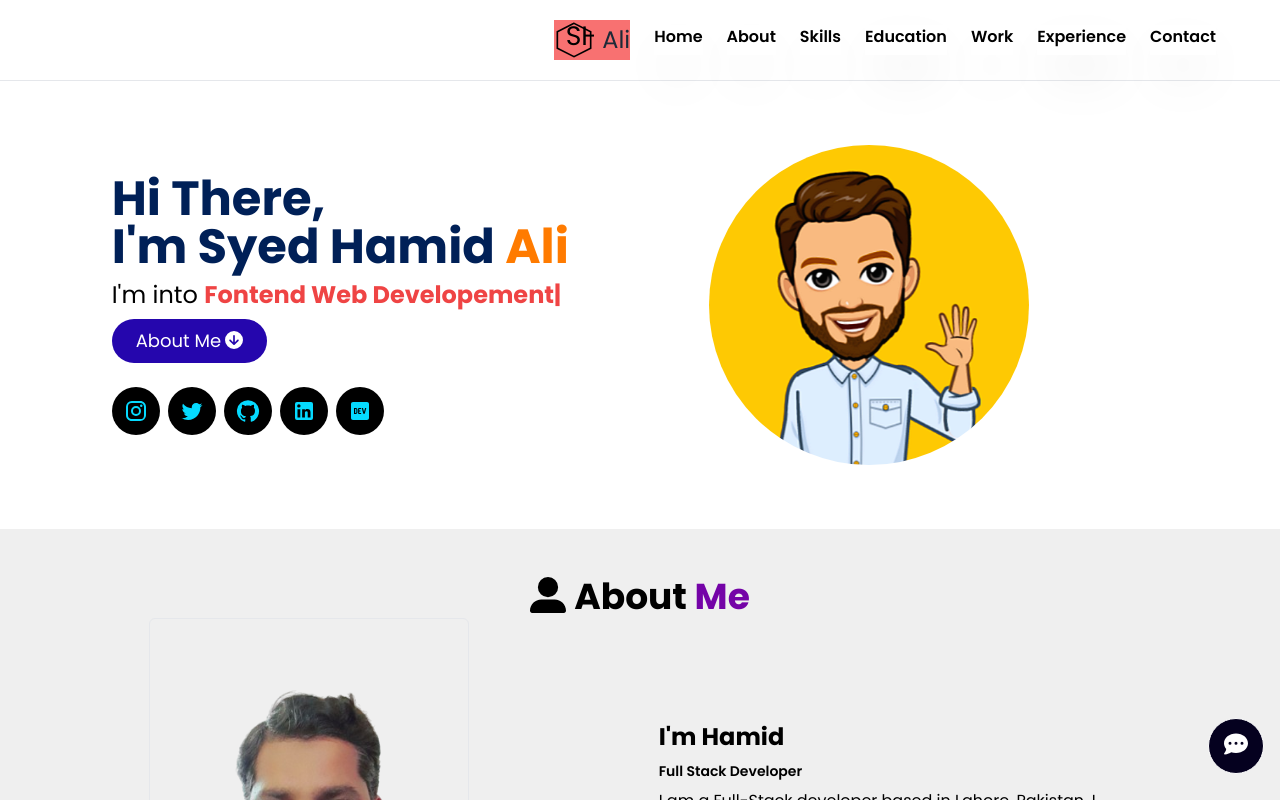
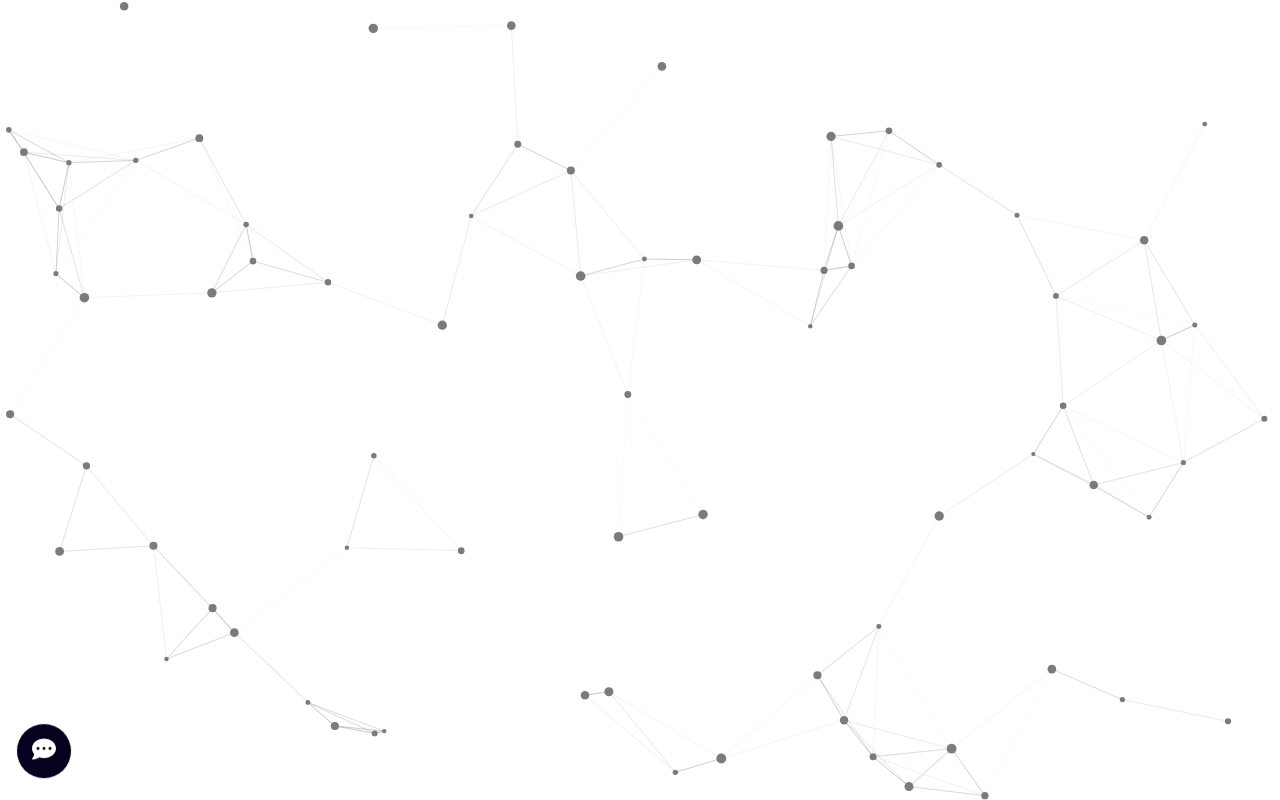
Before and after one commit to Syedhamid84/Portfolio, a React (Create React App) app: page / in a window 1280 px wide. Shown: the top 800 px of the page. Built offline with nearby package versions, Linux system fonts and the light colour scheme.

Commit message:
particles js fixes

```diff
--- a/package.json
+++ b/package.json
@@ -17,14 +17,14 @@
     "@testing-library/jest-dom": "^5.17.0",
     "@testing-library/react": "^13.4.0",
     "@testing-library/user-event": "^13.5.0",
+    "@tsparticles/all": "^3.4.0",
+    "@tsparticles/react": "^3.0.0",
     "hamburger-react": "^2.5.1",
     "react": "^18.2.0",
     "react-dom": "^18.2.0",
     "react-router-dom": "^6.17.0",
     "react-scripts": "5.0.1",
     "react-scroll": "^1.9.0",
-    "react-tsparticles": "^2.12.2",
-    "tsparticles": "^3.3.0",
     "web-vitals": "^2.1.4"
   },
   "scripts": {
--- a/src/App.css
+++ b/src/App.css
@@ -2,48 +2,15 @@
   text-align: center;
 }
 
-.App-logo {
-  height: 40vmin;
-  pointer-events: none;
+
+.body {
+
+
+} */
+
+#particles canvas {
+  z-index: -1;
+  height: 100%;
+  width: 100%;
+  /* position: absolute; */
 }
-
-@media (prefers-reduced-motion: no-preference) {
-  .App-logo {
-    animation: App-logo-spin infinite 20s linear;
-  }
-}
-
-.App-header {
-  background-color: #282c34;
-  min-height: 100vh;
-  display: flex;
-  flex-direction: column;
-  align-items: center;
-  justify-content: center;
-  font-size: calc(10px + 2vmin);
-  color: white;
-}
-
-.App-link {
-  color: #61dafb;
-}
-
-@keyframes App-logo-spin {
-  from {
-    transform: rotate(0deg);
-  }
-  to {
-    transform: rotate(360deg);
-  }
-} */
-.body {
-  /* scrollbar-width: 4px;
-  scrollbar-color: red; */
-
-  /* .poppins-regular { */
-    /* font-family: "Poppins", sans-serif;
-    font-weight: 400;
-    font-style: normal; */
-  /* } */
-
-}
--- a/src/App.js
+++ b/src/App.js
@@ -9,24 +9,27 @@ import Work from "./Pages/Work";
 import Skills from "./Pages/Skills";
 import Education from "./Pages/Education";
 import Footer from "./Pages/Footer";
-import Experience from "./Pages/Experience";
+// import Experience from "./Pages/Experience";
 import { FontAwesomeIcon } from "@fortawesome/react-fontawesome";
 import { faCommentDots } from "@fortawesome/free-solid-svg-icons";
 // import { faWhatsapp } from "@fortawesome/free-solid-svg-icons";
+import ParticlesComponent from "./Components/config/particles_config";
 
 function App() {
   return (
     <div>
       <Topbar />
       <Home />
+      <ParticlesComponent id="particles" />
+
       <About />
       <Skills />
       <Education />
       <Work />
-      <Experience />
+      {/* <Experience /> */}
       <Contact />
       <Footer />
-      <div className="h-14 w-14 flex justify-center border border-white items-center fixed bottom-4 right-4 rounded-full bg-[#05011f] [#ffae02]  group hover:border-[#ffae02] animate-bounce	">
+      <div className="h-14 w-14 flex justify-center border border-white items-center fixed bottom-4 left-4 rounded-full bg-[#05011f] [#ffae02]  group hover:border-[#ffae02] animate-bounce	">
         <a href="https://wa.link/yp6v57">
           <FontAwesomeIcon
             icon={faCommentDots}
--- a/src/Components/Logo/logo.jsx
+++ b/src/Components/Logo/logo.jsx
@@ -4,8 +4,8 @@ import { ReactComponent as LogoIcon } from "./logo.svg";
 const NameLogo = () => {
   return (
     <div className="flex items-center text-[#1d2a38]">
-      <LogoIcon className="h-10 w-10 " />
-      <span className="font-semi text-2xl ml-2">Ali</span>
+      <LogoIcon className="h-9 w-9" />
+      <span className="font-semibold text-2xl ml-2">Ali</span>
     </div>
   );
 };
--- /dev/null
+++ b/src/Components/config/particles_config.js
@@ -0,0 +1,87 @@
+import Particles, { initParticlesEngine } from "@tsparticles/react";
+import { useEffect, useMemo, useState } from "react";
+import { loadSlim } from "@tsparticles/slim";
+
+const ParticlesComponent = (props) => {
+  const [init, setInit] = useState(false);
+
+  useEffect(() => {
+    initParticlesEngine(async (engine) => {
+      await loadSlim(engine);
+    }).then(() => {
+      setInit(true);
+    });
+  }, []);
+
+  const particlesLoaded = (container) => {
+    console.log(container);
+  };
+
+  const options = useMemo(
+    () => ({
+      background: {
+        color: {
+          value: "#ffffff",
+        },
+      },
+      fpsLimit: 120,
+      interactivity: {
+        events: {
+          onHover: {
+            enable: true,
+            mode: "repulse",
+          },
+        },
+        modes: {
+          repulse: {
+            distance: 200,
+            duration: 0.4,
+          },
+        },
+      },
+      particles: {
+        color: {
+          value: "#7b7b7b",
+        },
+        links: {
+          color: "#7b7b7b", // Set the link color
+          distance: 150,
+          enable: true,
+          opacity: 0.3,
+          width: 1,
+        },
+        move: {
+          direction: "none",
+          enable: true,
+          outModes: {
+            default: "bounce",
+          },
+          random: true,
+          speed: 5,
+          straight: false,
+        },
+        number: {
+          density: {
+            enable: true,
+          },
+          value: 150,
+        },
+        opacity: {
+          value: 1.0,
+        },
+        shape: {
+          type: "circle",
+        },
+        size: {
+          value: { min: 2, max: 5 },
+        },
+      },
+      detectRetina: true,
+    }),
+    []
+  );
+
+  return <Particles id={props.id} init={particlesLoaded} options={options} />;
+};
+
+export default ParticlesComponent;
--- a/src/Pages/Home.jsx
+++ b/src/Pages/Home.jsx
@@ -16,7 +16,8 @@ const Home = () => {
   return (
     <section
       id="home"
-      className="flex flex-col md:flex-row justify-evenly items-center px-5 mt-0 py-8 md:py-16 gap-12 "
+      //using mt-20 to expand particles js
+      className="flex flex-col md:flex-row justify-evenly items-center px-5 mt-20 py-8 md:py-16 gap-12 "
     >
       {/* <div className=" w-1/2 bg-orange-100 flex justify-center   "> */}
       <div className=" flex  items-start justify-center flex-col gap-2">
--- a/src/Pages/Topbar.jsx
+++ b/src/Pages/Topbar.jsx
@@ -9,16 +9,14 @@ import NameLogo from "../Components/Logo/logo";
 const Topbar = () => {
   const [open, setOpen] = useState(false);
 
-  const IconHandle = () => {
-    setOpen(!open);
-    console.log("testing", open);
-  };
   return (
-    <div className="flex-col">
-      <div className="bg-white py-5 w-full flex items-center justify-end gap-6 px-5 md:px-16 static z-40 ">
-        <div className="flex justify-start bg bg-red-400 items-start">
+    // fixed and static issues
+    <div name="test1" className="flex-col ">
+      <div className="bg-white py-3 w-full flex items-center justify-end gap-6 px-5 static md:px-16  z-40 ">
+        <div className=" flex-1 ml-5 md:ml-10  ">
           <NameLogo />
         </div>
+
         {TopbarData.map((item, index) => {
           return (
             <div key={index} className="hidden md:flex">
--- a/src/index.css
+++ b/src/index.css
@@ -1,3 +1,23 @@
 @tailwind base;
 @tailwind components;
 @tailwind utilities;
+
+::-webkit-scrollbar {
+    width: 10px;
+
+}
+::-webkit-scrollbar-track {
+    background: #ebcaf5;
+
+}
+
+::-webkit-scrollbar-thumb {
+    background: #420177;
+    /* border-radius: 4px; */
+
+}
+::-webkit-scrollbar-thumb:hover {
+    background: #7303a7;
+
+
+}
--- /dev/null
+++ b/src/particlesconfig.js
@@ -0,0 +1,218 @@
+// const particlesConfig = {
+//   particles: {
+//     number: {
+//       value: 100,
+//       density: {
+//         enable: true,
+//         value_area: 800,
+//       },
+//     },
+//     color: {
+//       value: "#ffffff",
+//     },
+//     shape: {
+//       type: "circle",
+//       stroke: {
+//         width: 0,
+//         color: "#000000",
+//       },
+//       polygon: {
+//         nb_sides: 5,
+//       },
+//     },
+//     opacity: {
+//       value: 0.5,
+//       random: false,
+//       anim: {
+//         enable: false,
+//         speed: 1,
+//         opacity_min: 0.1,
+//         sync: false,
+//       },
+//     },
+//     size: {
+//       value: 3,
+//       random: true,
+//       anim: {
+//         enable: false,
+//         speed: 40,
+//         size_min: 0.1,
+//         sync: false,
+//       },
+//     },
+//     line_linked: {
+//       enable: true,
+//       distance: 150,
+//       color: "#ffffff",
+//       opacity: 0.4,
+//       width: 1,
+//     },
+//     move: {
+//       enable: true,
+//       speed: 6,
+//       direction: "none",
+//       random: false,
+//       straight: false,
+//       out_mode: "out",
+//       bounce: false,
+//       attract: {
+//         enable: false,
+//         rotateX: 600,
+//         rotateY: 1200,
+//       },
+//     },
+//   },
+//   interactivity: {
+//     detect_on: "canvas",
+//     events: {
+//       onhover: {
+//         enable: true,
+//         mode: "repulse",
+//       },
+//       onclick: {
+//         enable: true,
+//         mode: "push",
+//       },
+//       resize: true,
+//     },
+//     modes: {
+//       grab: {
+//         distance: 400,
+//         line_linked: {
+//           opacity: 1,
+//         },
+//       },
+//       bubble: {
+//         distance: 400,
+//         size: 40,
+//         duration: 2,
+//         opacity: 8,
+//         speed: 3,
+//       },
+//       repulse: {
+//         distance: 200,
+//         duration: 0.4,
+//       },
+//       push: {
+//         particles_nb: 4,
+//       },
+//       remove: {
+//         particles_nb: 2,
+//       },
+//     },
+//   },
+//   retina_detect: true,
+// };
+
+// export default particlesConfig;
+
+
+
+import Particles, { initParticlesEngine } from "@tsparticles/react";
+import { useEffect, useMemo, useState } from "react";
+// import { loadAll } from "@/tsparticles/all"; // if you are going to use `loadAll`, install the "@tsparticles/all" package too.
+// import { loadFull } from "tsparticles"; // if you are going to use `loadFull`, install the "tsparticles" package too.
+import { loadSlim } from "@tsparticles/slim"; // if you are going to use `loadSlim`, install the "@tsparticles/slim" package too.
+// import { loadBasic } from "@tsparticles/basic"; // if you are going to use `loadBasic`, install the "@tsparticles/basic" package too.
+
+
+
+const ParticlesComponent = (props) => {
+
+  const [init, setInit] = useState(false);
+  // this should be run only once per application lifetime
+  useEffect(() => {
+    initParticlesEngine(async (engine) => {
+      // you can initiate the tsParticles instance (engine) here, adding custom shapes or presets
+      // this loads the tsparticles package bundle, it's the easiest method for getting everything ready
+      // starting from v2 you can add only the features you need reducing the bundle size
+      //await loadAll(engine);
+      //await loadFull(engine);
+      await loadSlim(engine);
+      //await loadBasic(engine);
+    }).then(() => {
+      setInit(true);
+    });
+  }, []);
+
+  const particlesLoaded = (container) => {
+    console.log(container);
+  };
+
+
+  const options = useMemo(
+    () => ({
+      background: {
+        color: {
+          value: "#1E2F97",
+        },
+      },
+      fpsLimit: 120,
+      interactivity: {
+        events: {
+          onClick: {
+            enable: true,
+            mode: "repulse",
+          },
+          onHover: {
+            enable: true,
+            mode: 'grab',
+          },
+        },
+        modes: {
+          push: {
+            distance: 200,
+            duration: 15,
+          },
+          grab: {
+            distance: 150,
+          },
+        },
+      },
+      particles: {
+        color: {
+          value: "#FFFFFF",
+        },
+        links: {
+          color: "#FFFFFF",
+          distance: 150,
+          enable: true,
+          opacity: 0.3,
+          width: 1,
+        },
+        move: {
+          direction: "none",
+          enable: true,
+          outModes: {
+            default: "bounce",
+          },
+          random: true,
+          speed: 1,
+          straight: false,
+        },
+        number: {
+          density: {
+            enable: true,
+          },
+          value: 150,
+        },
+        opacity: {
+          value: 1.0,
+        },
+        shape: {
+          type: "circle",
+        },
+        size: {
+          value: { min: 1, max: 3 },
+        },
+      },
+      detectRetina: true,
+    }),
+    [],
+  );
+
+
+  return <Particles id={props.id} init={particlesLoaded} options={options} />;
+};
+
+export default ParticlesComponent;
```
Also changed, not shown: src/Pages/About.jsx (+9 -1 lines), src/Pages/Footer.jsx (+15 -1 lines), src/index.js (+6 -6 lines), 1 other file (tests, documents, lock files or other folders).
